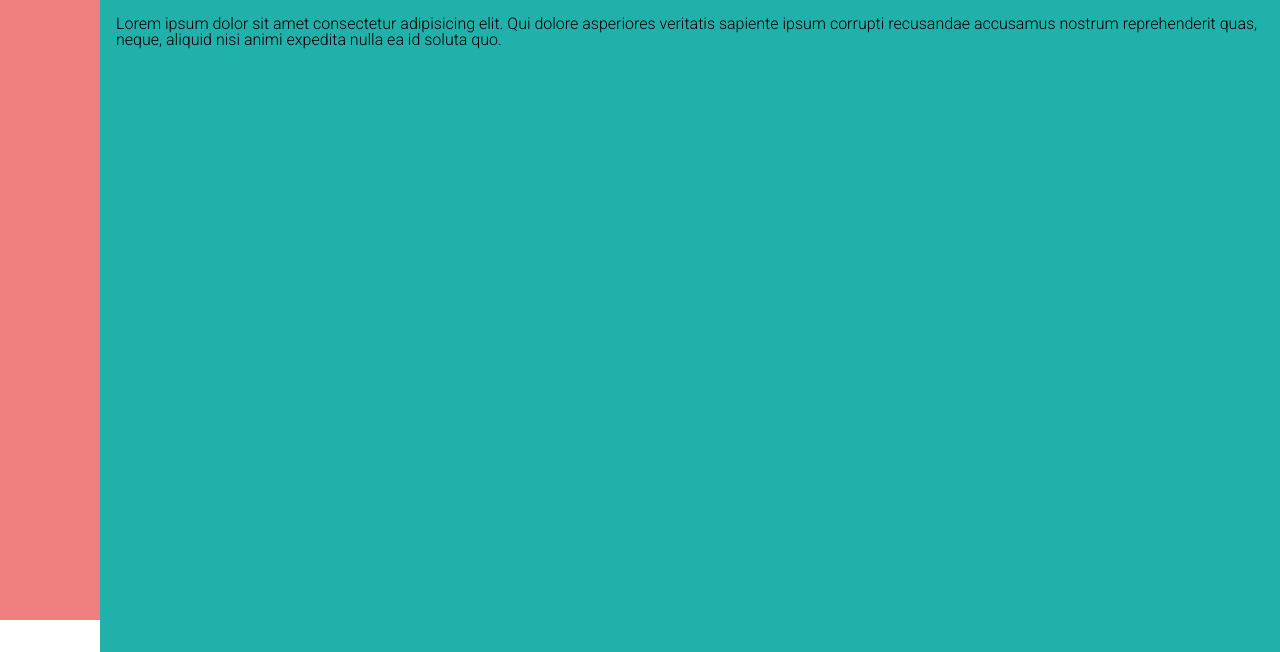
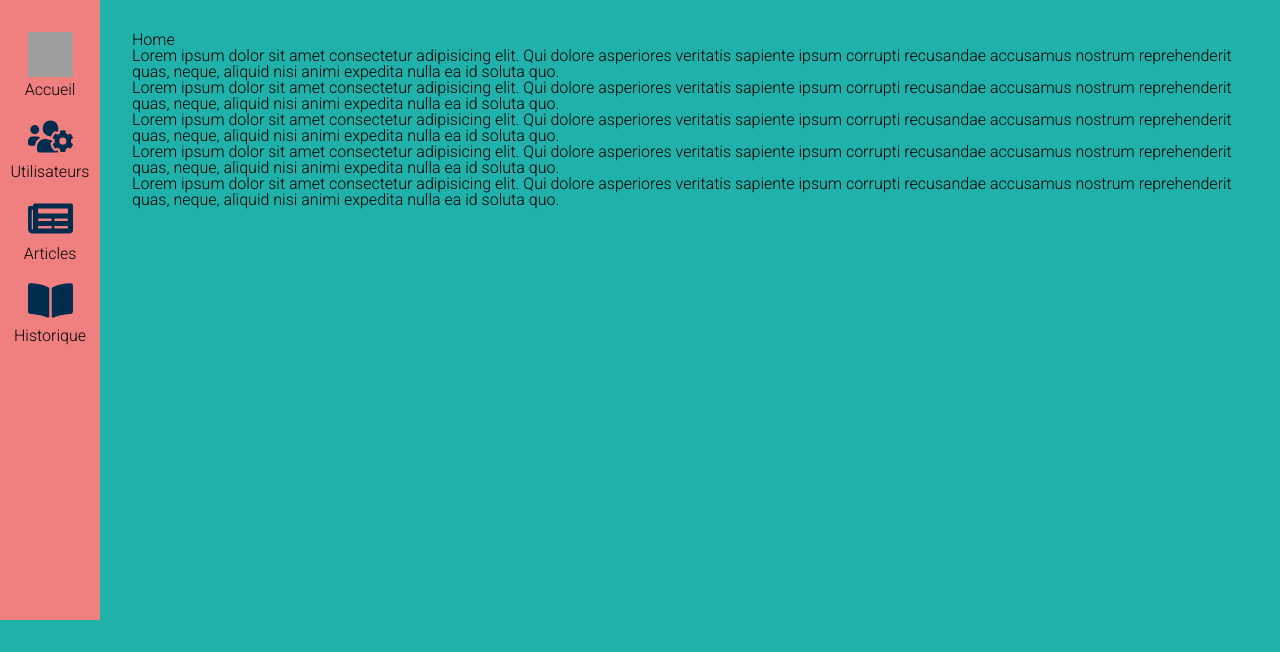
Before and after one commit to ikaran96/projet-romain, a PHP site: page /admin.php in a window 1280 px wide. Shown: the part 180-832 px from the top of the page. After the commit the page ends 800 px from the top, so only its background shows below. Run offline with PHP 8.4, Linux system fonts and the light colour scheme; some libraries are stand-ins or nearby versions; grey boxes are pictures that could not be loaded.

Commit message:
structure avancé

```diff
--- a/admin.php
+++ b/admin.php
@@ -27,16 +27,33 @@
     <div id="page">
 
         <!-- aside -->
+        <aside id="adminAside">
             <?php include 'include/admin/asidebar.php'; ?>
+        </aside>
+
 
         <!-- main -->
+        <main id="adminMain">
+            <!-- container pour le max width -->
+            <div class="containerMain">
+
+                <!-- content -->
                 <?php
                     if (empty($_GET['p'])) {
                         include 'include/admin/home.php';
+                    } elseif ($_GET['p'] == 'articles') {
+                        include 'include/admin/articles.php';
+                    } elseif ($_GET['p'] == 'utilisateurs') {
+                        include 'include/admin/utilisateurs.php';
+                    } elseif ($_GET['p'] == 'historique') {
+                        include 'include/admin/historique.php';
                     } else {
                         include 'include/admin/home.php';
                     }
                 ?>
+
+            </div>
+        </main>
 
     </div>
 
--- a/css/admin.css
+++ b/css/admin.css
@@ -1,3 +1,4 @@
+/* Structure PAGE admin */
 #page {
     display: grid;
     height: calc( 100vh - ( var(--heightNav1) + var(--heightNav2) ) );
@@ -6,23 +7,56 @@
     max-width: 100%;
     margin: auto;
 }
-
 #page > * {
     margin: 0;
-    height: 100%;
+}
+#adminAside {
+    background-color: lightcoral;  /* TEST */
+    padding-top: 2em;
+    text-align: center;
+    overflow: auto;
+}
+#adminAside > * {
+    margin-left: auto;
+    margin-right: auto;
+}
+#adminMain {
+}
+.containerMain {
+    background-color: lightseagreen; /* TEST */
+    height: calc( 100vh - ( var(--heightNav1) + var(--heightNav2) ) - 4em);
+    padding: 2em;
+    max-width: var(--maxWidth);
+    margin: auto;
+    overflow: auto;
 }
 
-#adminAside {
-    background-color: lightcoral;
+/* Aside Admin */
+#adminAside * {
+    display: block;
 }
-
-#adminMain {
+#adminAside ul {
+    display: flex;
+    flex-direction: column;
 }
-
-.containerMain {
-    background-color: lightseagreen;
-    height: inherit;
-    max-width: var(--maxWidth);
-    margin: auto;
-    padding: 1em;
+#adminAside ul > li {
+    margin-bottom: 1em;
 }
+#adminAside ul a > * {
+    margin: 0 auto;
+}
+#adminAside ul a {
+    -webkit-transition: -webkit-transform 0.3s ease-in-out;
+    transition: -webkit-transform 0.3s ease-in-out;
+    transition: transform 0.3s ease-in-out;
+    transition: transform 0.3s ease-in-out, -webkit-transform 0.3s ease-in-out;
+}
+#adminAside ul a:hover {
+    -webkit-transform: translateY(-3px);
+            transform: translateY(-3px);
+}
+#adminAside ul img {
+    margin-bottom: 5px;
+    width: 45px;
+    height: 45px;
+}
--- a/include/admin/articles.php
+++ b/include/admin/articles.php
@@ -0,0 +1 @@
+<h1>Articles</h1>
--- a/include/admin/asidebar.php
+++ b/include/admin/asidebar.php
@@ -1,3 +1,31 @@
-<aside id="adminAside">
+<ul>
+    <li>
+        <a href="admin.php">
+            <img src="https://fflose.com/wp-content/uploads/2017/10/Picto-Athletisme.svg" alt="">
+            <span>Accueil</span>
+        </a>
+    </li>
 
-</aside>
+    <li>
+        <a href="admin.php?p=utilisateurs">
+            <img src="assests/logo/users-cog.svg" alt="">
+            <span>Utilisateurs</span>
+        </a>
+    </li>
+
+    <li>
+        <a href="admin.php?p=articles">
+            <img src="assests/logo/newspaper.svg" alt="">
+            <span>Articles</span>
+        </a>
+    </li>
+
+    <li>
+        <a href="admin.php?p=historique">
+            <img src="assests/logo/book-open.svg" alt="">
+            <span>Historique</span>
+        </a>
+    </li>
+
+
+</ul>
--- /dev/null
+++ b/include/admin/historique.php
@@ -0,0 +1 @@
+<h1>Historique</h1>
--- a/include/admin/home.php
+++ b/include/admin/home.php
@@ -1,9 +1,11 @@
-<main id="adminMain">
-    <!-- container pour le max width -->
-    <div class="containerMain">
+<h1>Home</h1>
 
-    <p>Lorem ipsum dolor sit amet consectetur adipisicing elit. Qui dolore asperiores veritatis sapiente ipsum corrupti recusandae accusamus nostrum reprehenderit quas, neque, aliquid nisi animi expedita nulla ea id soluta quo.</p>
+<p>Lorem ipsum dolor sit amet consectetur adipisicing elit. Qui dolore asperiores veritatis sapiente ipsum corrupti recusandae accusamus nostrum reprehenderit quas, neque, aliquid nisi animi expedita nulla ea id soluta quo.</p>
 
+<p>Lorem ipsum dolor sit amet consectetur adipisicing elit. Qui dolore asperiores veritatis sapiente ipsum corrupti recusandae accusamus nostrum reprehenderit quas, neque, aliquid nisi animi expedita nulla ea id soluta quo.</p>
 
-    </div>
-</main>
+<p>Lorem ipsum dolor sit amet consectetur adipisicing elit. Qui dolore asperiores veritatis sapiente ipsum corrupti recusandae accusamus nostrum reprehenderit quas, neque, aliquid nisi animi expedita nulla ea id soluta quo.</p>
+
+<p>Lorem ipsum dolor sit amet consectetur adipisicing elit. Qui dolore asperiores veritatis sapiente ipsum corrupti recusandae accusamus nostrum reprehenderit quas, neque, aliquid nisi animi expedita nulla ea id soluta quo.</p>
+
+<p>Lorem ipsum dolor sit amet consectetur adipisicing elit. Qui dolore asperiores veritatis sapiente ipsum corrupti recusandae accusamus nostrum reprehenderit quas, neque, aliquid nisi animi expedita nulla ea id soluta quo.</p>
--- a/include/admin/utilisateurs.php
+++ b/include/admin/utilisateurs.php
@@ -0,0 +1 @@
+<h1>Utilisateurs</h1>
```
Also changed, not shown: include/admin/historiques.php (deleted). Lines whose indentation alone changed are shown as unchanged.
